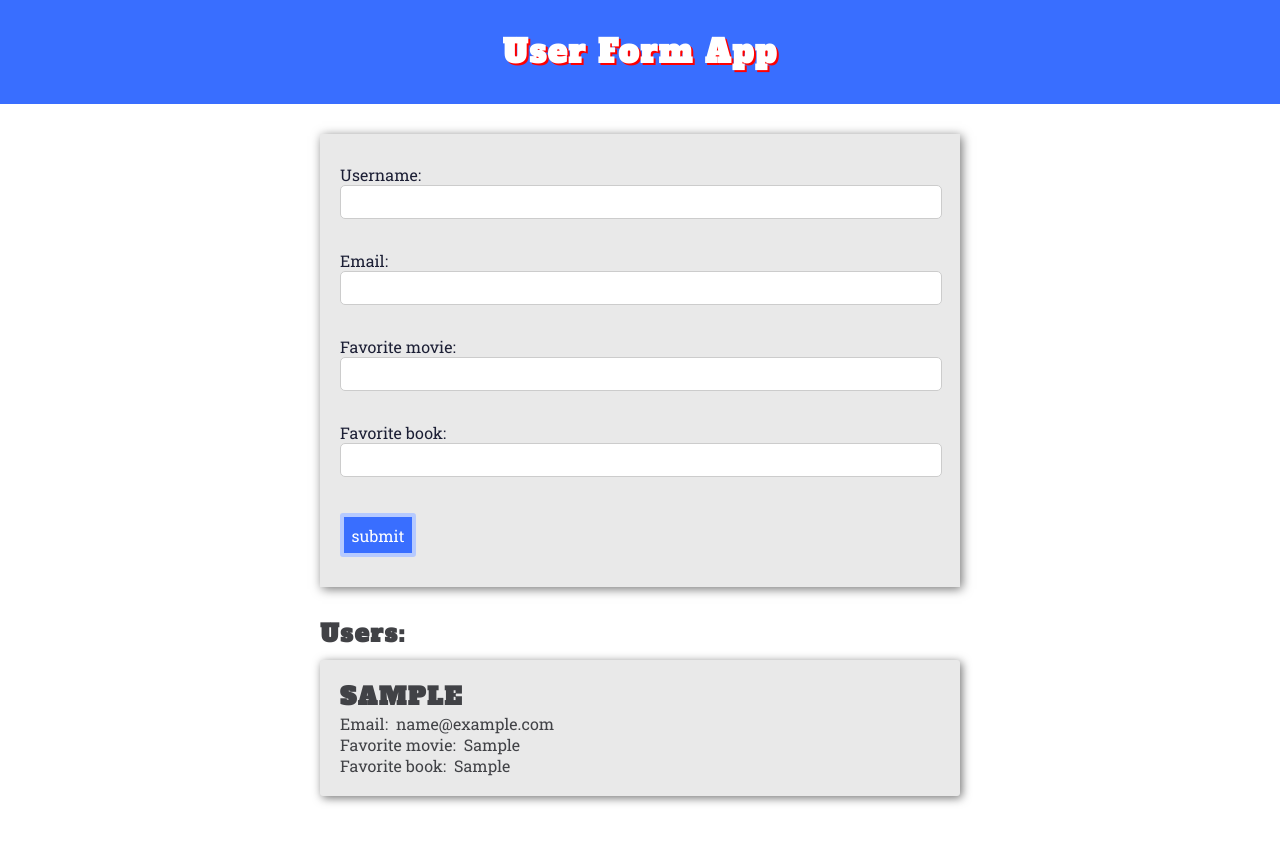
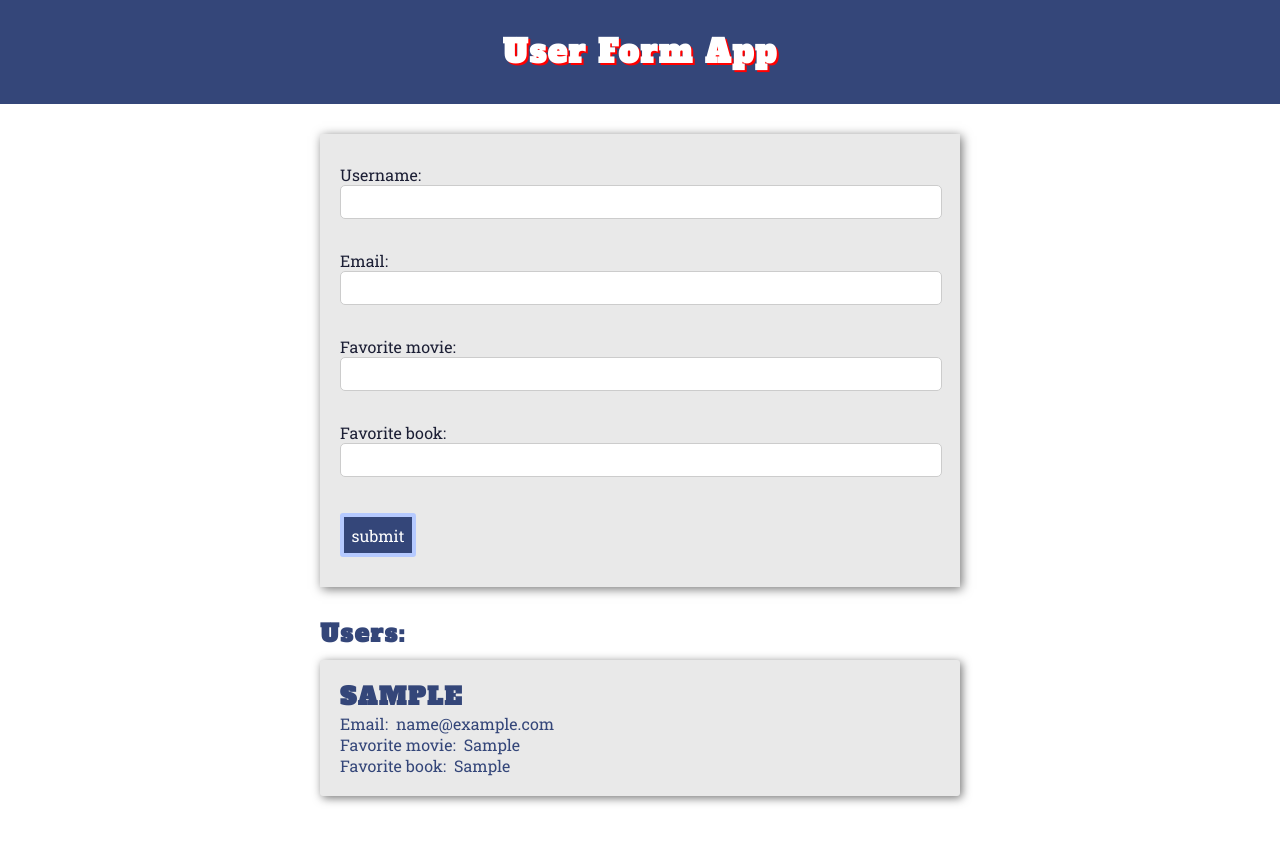
Before and after one commit to mlizchap/redux-form-user-app, a React app: page / in a window 1280 px wide. Both pictures are taken after typing "Sample", "name@example.com", "Sample", "Sample" into the empty fields and a click on the button "submit". Built offline with nearby package versions, Linux system fonts and the light colour scheme.

Commit message:
changed styling - changed the color blue to a darker color

```diff
--- a/src/components/Header/Header.scss
+++ b/src/components/Header/Header.scss
@@ -3,7 +3,7 @@
     padding-top: 30px;
     padding-bottom: 30px;
     margin-bottom: 30px;
-    background-color: #396eff;
+    background-color: #344679;
     h1 {
         font-family: 'Alfa Slab One', cursive;
         letter-spacing: .1rem;
--- a/src/components/User/User.scss
+++ b/src/components/User/User.scss
@@ -1,10 +1,8 @@
 .component-user {
     margin-top: 10px;
-    // background-color: #fdb9b9;
-    color: #414246;
-    // border: 1px solid #414246;
+    color: #344679;
     background-color: #e9e9e9;
-    // border: 2px solid #614379;
+    margin-bottom: 30px;
     padding: 20px;
     border-radius: 3px;
     box-shadow: 2px 2px 10px 0px rgba(0,0,0,0.55);
--- a/src/components/UserForm/UserForm.scss
+++ b/src/components/UserForm/UserForm.scss
@@ -43,16 +43,16 @@
         margin-top: 15px;
         margin-bottom: 10px;
         font-size: 12pt;
-        background-color: #396eff;
-        border: 4px solid #396eff;
+        background-color: #344679;
+        border: 4px solid #344679;
         color: white;
     }
     button:hover {
         cursor: pointer;
-        background-color: #85a6ff;
+        background-color: #344679;
     }
     button:focus {
-        background-color: #396eff;
+        background-color: #344679;
         border: 4px solid #b6caff;
     }
 }
--- a/src/components/UserList/UserList.scss
+++ b/src/components/UserList/UserList.scss
@@ -2,7 +2,7 @@
     h2 {
         font-family: 'Alfa Slab One', cursive;
         letter-spacing: .1rem;
-        color: #414246;
+        color: #344679;
 
     }
     // background-color: lightsalmon;
```
Also changed, not shown: package.json (+7 -1 lines), README.md, 1 other file.
